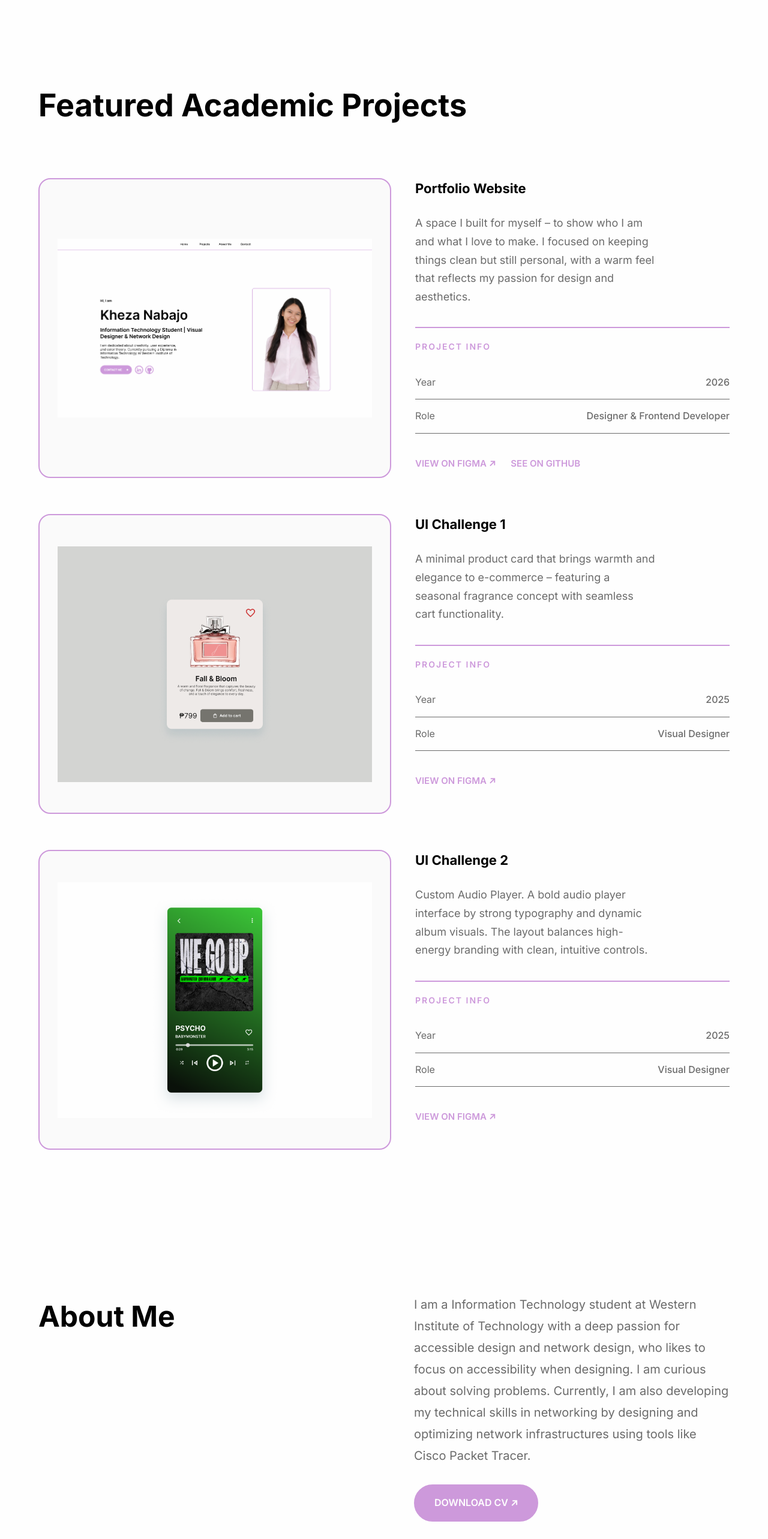
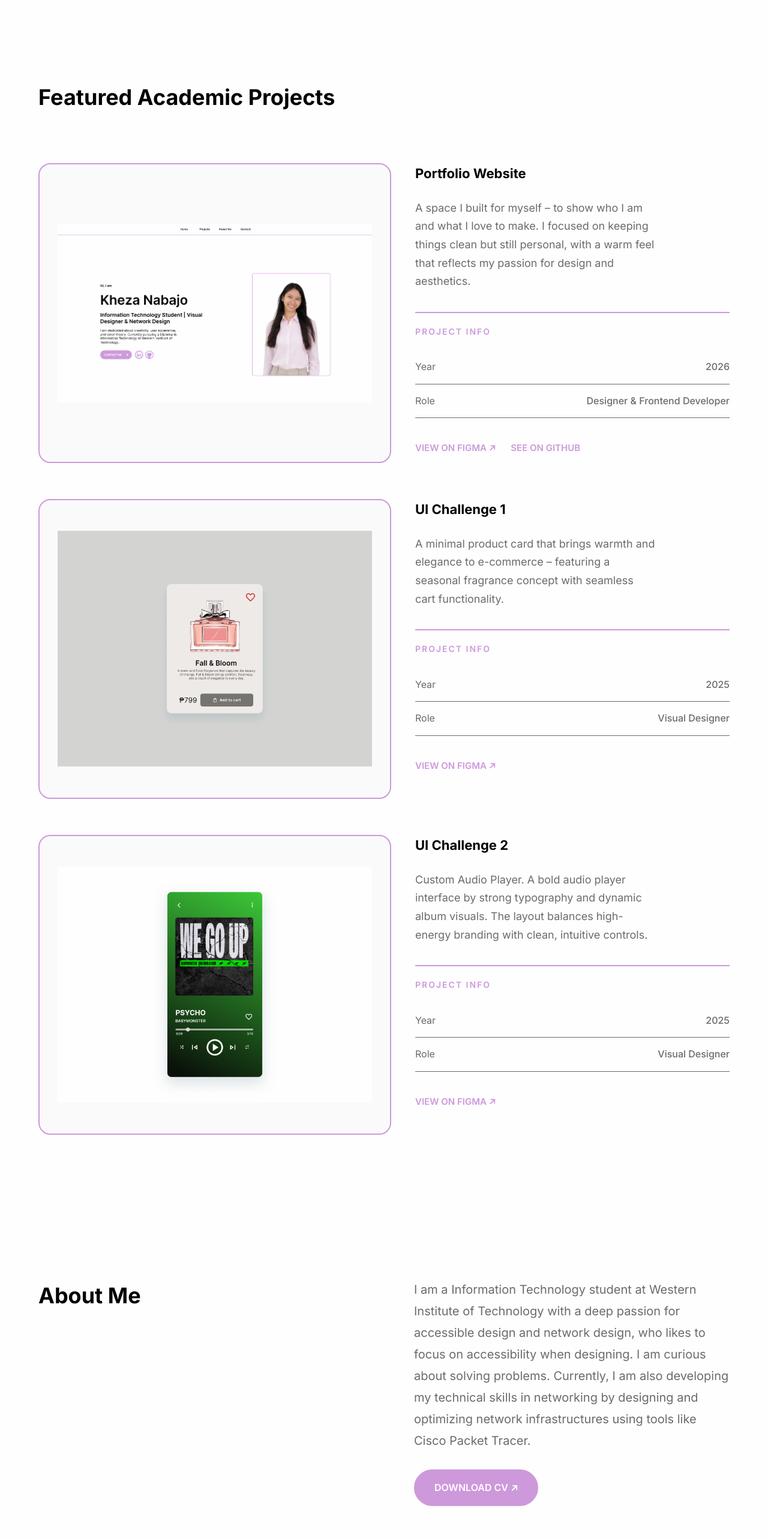
Before and after one commit to KhezaNabajo/Kheza-Nabajo-Portfolio-Website, a React (Vite) app: page / in a window 1280 px wide. Shown: the part 1120-3686 px from the top of the page at 60% size. Built offline with nearby package versions, Linux system fonts and the light colour scheme.

Commit message:
Update styles.css

```diff
--- a/src/styles.css
+++ b/src/styles.css
@@ -30,7 +30,7 @@ nav { display:flex; justify-content:center; align-items:center; padding:20px 5%;
 .social-icons a:hover { background:var(--a); color:#fefefe; transform:translateY(-3px); }
 
 .projects { padding:80px 5%; max-width:1400px; margin:0 auto; }
-.projects h2 { font-size:52px; margin-bottom:80px; color:#010101; opacity:0; transform:translateY(30px); }
+.projects h2 { font-size:36px; margin-bottom:80px; color:#010101; opacity:0; transform:translateY(30px); }
 .project.visible, .projects h2.visible, .about-h2.visible, .about-content.visible, .capabilities-h2.visible, .skills-content.visible, .contact-info.visible, .contact-form.visible { animation:fadeInUp .6s ease forwards; }
 .project { display:flex; gap:40px; margin-bottom:60px; align-items:stretch; transform:translateY(50px); opacity:0; }
 .project-image { flex:1; background:#fafafa; padding:30px; border-radius:20px; border:2px solid var(--accent-light); text-align:center; max-width:600px; transition:.4s; height:500px; display:flex; align-items:center; justify-content:center; overflow:hidden; }
@@ -49,12 +49,12 @@ nav { display:flex; justify-content:center; align-items:center; padding:20px 5%;
 .project-links a:hover { border-bottom-color:var(--a); gap:12px; }
 
 .about { padding:100px 5%; max-width:1400px; margin:0 auto; display:flex; gap:100px; align-items:flex-start; }
-.about-h2 { font-size:48px; flex:1; color:#010101; opacity:0; transform:translateY(30px); }
+.about-h2 { font-size:36px; flex:1; color:#010101; opacity:0; transform:translateY(30px); }
 .about-content { flex:1; opacity:0; transform:translateY(30px); max-width:600px; }
 .about-content p { color:#6b6b6b; margin-bottom:30px; font-size:20px; line-height:1.8; }
 
 .capabilities { padding:100px 5% 60px; max-width:1400px; margin:0 auto; display:flex; gap:100px; position:relative; z-index:1; }
-.capabilities-h2 { font-size:48px; flex:1; color:#010101; opacity:0; transform:translateY(30px); }
+.capabilities-h2 { font-size:36px; flex:1; color:#010101; opacity:0; transform:translateY(30px); }
 .skills-content { flex:1; opacity:0; transform:translateY(30px); max-width:600px; }
 .skills-content > p { color:#6b6b6b; margin-bottom:30px; font-size:20px; line-height:1.8; }
 .skills { display:grid; grid-template-columns:repeat(3,1fr); gap:15px; width:100%; }
```
